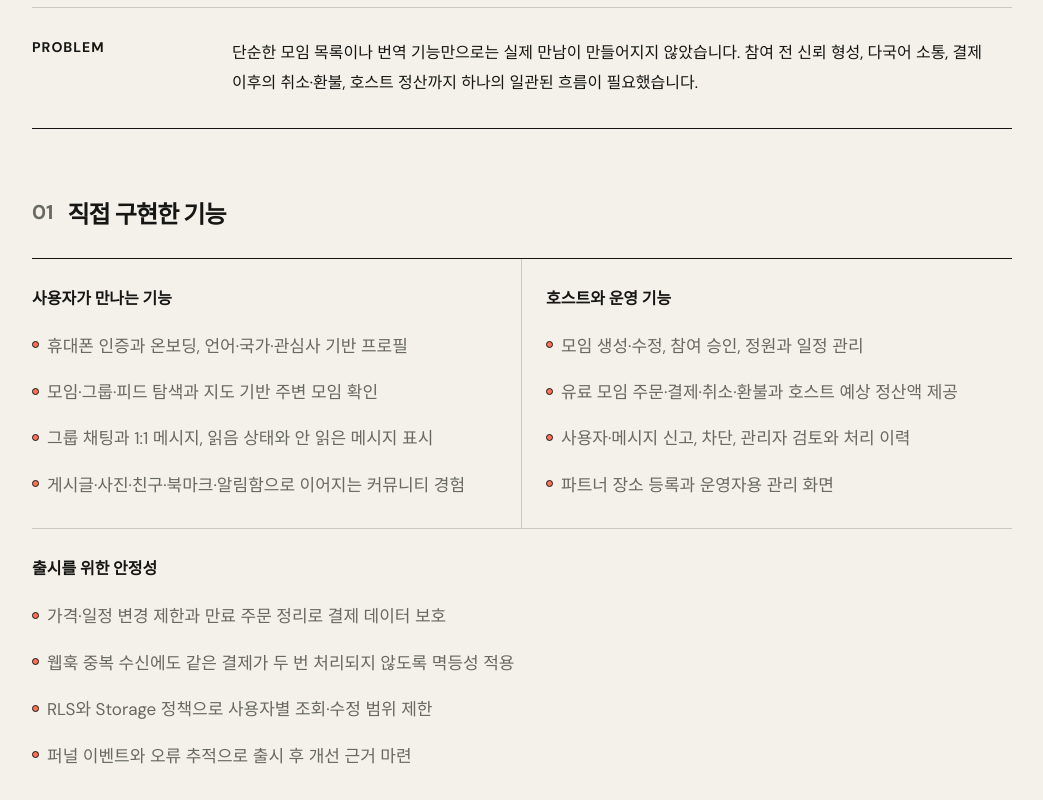
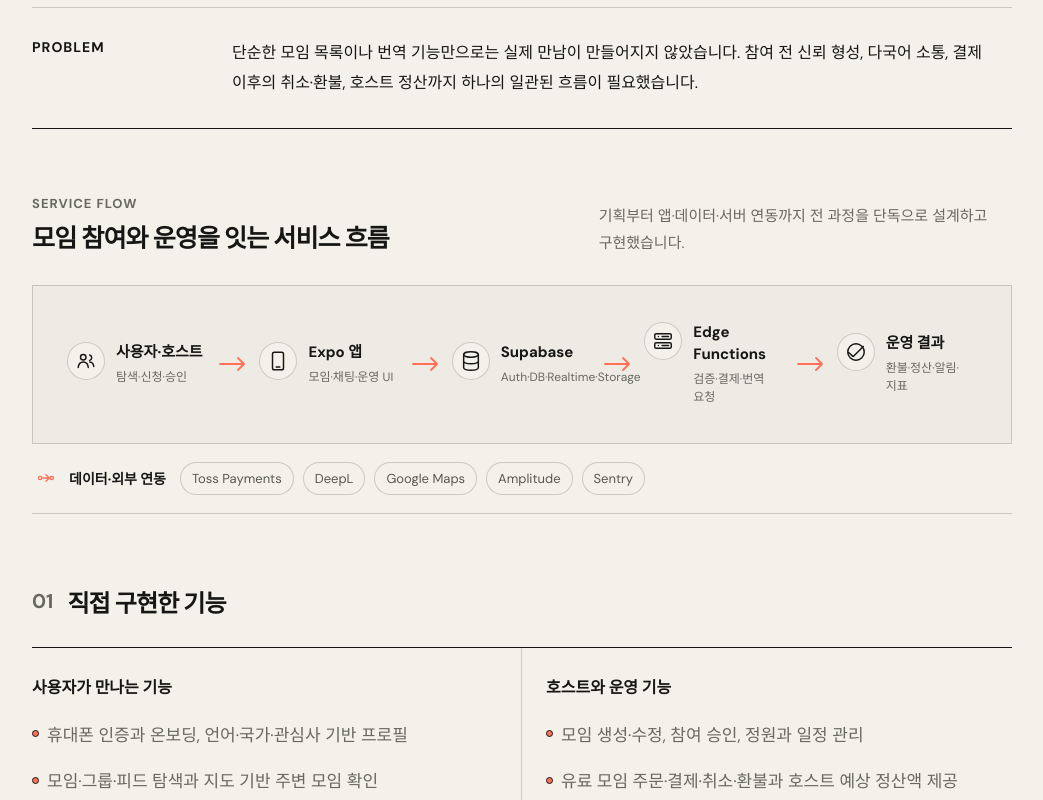
Before and after one commit to kwoney/kwoney-portfolio, a Next.js app: page / in a window 1280 px wide. Shown: the part 2360-3160 px from the top of the page, without its empty margins (218-1261 px from the left). Built offline with nearby package versions, Linux system fonts and the light colour scheme.

Commit message:
Add project service flow diagrams

```diff
--- /dev/null
+++ b/app/components/ProjectFlow.tsx
@@ -0,0 +1,83 @@
+type IconName = "people" | "mobile" | "server" | "database" | "ai" | "result";
+
+type Flow = {
+  title: string;
+  note: string;
+  nodes: { icon: IconName; label: string; detail: string }[];
+  integrations: string[];
+};
+
+const flows: Record<string, Flow> = {
+  kozit: {
+    title: "모임 참여와 운영을 잇는 서비스 흐름",
+    note: "기획부터 앱·데이터·서버 연동까지 전 과정을 단독으로 설계하고 구현했습니다.",
+    nodes: [
+      { icon: "people", label: "사용자·호스트", detail: "탐색·신청·승인" },
+      { icon: "mobile", label: "Expo 앱", detail: "모임·채팅·운영 UI" },
+      { icon: "database", label: "Supabase", detail: "Auth·DB·Realtime·Storage" },
+      { icon: "server", label: "Edge Functions", detail: "검증·결제·번역 요청" },
+      { icon: "result", label: "운영 결과", detail: "환불·정산·알림·지표" },
+    ],
+    integrations: ["Toss Payments", "DeepL", "Google Maps", "Amplitude", "Sentry"],
+  },
+  welfare: {
+    title: "질문에서 정책 근거까지 이어지는 흐름",
+    note: "팀 전체 서비스 구조입니다. 제가 맡은 화면·Django API·매칭 개선·에이전트 연동 범위는 아래에서 구분했습니다.",
+    nodes: [
+      { icon: "people", label: "질문·프로필", detail: "나이·지역·소득·가구" },
+      { icon: "mobile", label: "Next.js", detail: "검색·정책 카드·근거 UI" },
+      { icon: "server", label: "Django API", detail: "계정·정책·스크랩·채팅" },
+      { icon: "ai", label: "검색·자격 판정", detail: "LangGraph 도구·명시적 규칙" },
+      { icon: "result", label: "추천과 근거", detail: "충족·미충족 조건 표시" },
+    ],
+    integrations: ["PostgreSQL", "ChromaDB", "BM25·Dense·Reranker", "MCP", "OpenAI API"],
+  },
+  miary: {
+    title: "일기 저장부터 감정 회고까지의 흐름",
+    note: "팀 전체 서비스 흐름이며, 프론트엔드와 DB 전환·NLP 호출 복구 등 제 작업 범위는 아래 사례에서 구분했습니다.",
+    nodes: [
+      { icon: "people", label: "일기 작성", detail: "텍스트·사진·음성 입력" },
+      { icon: "mobile", label: "React", detail: "편집·탐색·결과 화면" },
+      { icon: "server", label: "Spring Boot", detail: "인증·일기·분석 호출" },
+      { icon: "ai", label: "FastAPI NLP", detail: "감정·키워드·피드백" },
+      { icon: "result", label: "저장·회고", detail: "상세·통계·AI 대화" },
+    ],
+    integrations: ["PostgreSQL", "MyBatis", "챗봇", "STT", "Docker Compose"],
+  },
+};
+
+function FlowIcon({ name }: { name: IconName }) {
+  if (name === "people") return <svg viewBox="0 0 24 24" aria-hidden="true"><circle cx="9" cy="8" r="3"/><path d="M3.5 19c.4-4 2.2-6 5.5-6s5.1 2 5.5 6M16 5.5a3 3 0 0 1 0 5.8M16 13c2.8.2 4.2 2.1 4.5 5"/></svg>;
+  if (name === "mobile") return <svg viewBox="0 0 24 24" aria-hidden="true"><rect x="6" y="2.5" width="12" height="19" rx="2"/><path d="M10 18.5h4"/></svg>;
+  if (name === "server") return <svg viewBox="0 0 24 24" aria-hidden="true"><rect x="3" y="4" width="18" height="6" rx="1.5"/><rect x="3" y="14" width="18" height="6" rx="1.5"/><path d="M7 7h.01M7 17h.01M11 7h7M11 17h7"/></svg>;
+  if (name === "database") return <svg viewBox="0 0 24 24" aria-hidden="true"><ellipse cx="12" cy="5" rx="8" ry="3"/><path d="M4 5v7c0 1.7 3.6 3 8 3s8-1.3 8-3V5M4 12v7c0 1.7 3.6 3 8 3s8-1.3 8-3v-7"/></svg>;
+  if (name === "ai") return <svg viewBox="0 0 24 24" aria-hidden="true"><path d="m12 2 1.4 5.2L18 10l-4.6 2.8L12 18l-1.4-5.2L6 10l4.6-2.8L12 2Z"/><path d="m19 15 .7 2.3L22 18l-2.3.7L19 21l-.7-2.3L16 18l2.3-.7L19 15Z"/></svg>;
+  return <svg viewBox="0 0 24 24" aria-hidden="true"><path d="M4 12.5 9 17l11-11"/><circle cx="12" cy="12" r="9"/></svg>;
+}
+
+function ArrowIcon() {
+  return <svg className="flow-arrow" viewBox="0 0 28 16" aria-hidden="true"><path d="M1 8h24M19 2l6 6-6 6"/></svg>;
+}
+
+export default function ProjectFlow({ projectId }: { projectId: string }) {
+  const flow = flows[projectId];
+  if (!flow) return null;
+
+  return <section className="flow-section" aria-labelledby={`flow-${projectId}`}>
+    <div className="flow-heading">
+      <div><p className="flow-label">Service flow</p><h4 id={`flow-${projectId}`}>{flow.title}</h4></div>
+      <p>{flow.note}</p>
+    </div>
+    <div className="flow-track">
+      {flow.nodes.map((node, index) => <div className="flow-fragment" key={node.label}>
+        <article className="flow-node">
+          <span className="flow-icon"><FlowIcon name={node.icon} /></span>
+          <strong>{node.label}</strong>
+          <span>{node.detail}</span>
+        </article>
+        {index < flow.nodes.length - 1 && <ArrowIcon />}
+      </div>)}
+    </div>
+    <div className="flow-integrations"><span className="flow-link-icon"><svg viewBox="0 0 24 24" aria-hidden="true"><path d="M8 12h8M12 8l4 4-4 4"/><circle cx="5" cy="12" r="2"/><circle cx="19" cy="12" r="2"/></svg></span><strong>데이터·외부 연동</strong>{flow.integrations.map((item) => <span className="flow-chip" key={item}>{item}</span>)}</div>
+  </section>;
+}
--- a/app/components/ProjectTabs.tsx
+++ b/app/components/ProjectTabs.tsx
@@ -2,6 +2,7 @@
 
 import { useRef, useState } from "react";
 import ImplementationCases from "./ImplementationCases";
+import ProjectFlow from "./ProjectFlow";
 
 type Project = {
   id: string;
@@ -262,6 +263,8 @@ export default function ProjectTabs() {
           <p>{active.problem}</p>
         </div>
 
+        <ProjectFlow projectId={active.id} key={`flow-${active.id}`} />
+
         <section className="feature-section" aria-labelledby={`features-${active.id}`}>
           <div className="subsection-heading"><span>01</span><h4 id={`features-${active.id}`}>{active.id === "kozit" ? "직접 구현한 기능" : "주요 기능과 참여 영역"}</h4></div>
           {active.id !== "kozit" && <p className="contribution-note">팀 프로젝트의 기능 흐름을 함께 소개합니다. 위에 표시한 담당 영역을 중심으로 개발·개선·연동에 참여했으며, 팀 전체 기능의 단독 개발을 의미하지 않습니다.</p>}
@@ -289,7 +292,7 @@ export default function ProjectTabs() {
           <div className="result-grid">{active.results.map((result, index) => <article className="result-card" key={result}><span className="result-index" aria-hidden="true">{String(index + 1).padStart(2, "0")}</span><p>{result}</p></article>)}</div>
         </section>
 
-        <div className="stack-list" aria-label="사용 기술">{active.stack.map((item) => <span key={item}>{item}</span>)}</div>
+        <div className="stack-list" aria-label="사용 기술"><strong>사용 기술</strong>{active.stack.map((item) => <span key={item}>{item}</span>)}</div>
         <nav className="project-pagination" aria-label="다른 프로젝트 보기">
           <button type="button" onClick={() => selectProject(activeIndex - 1)}>← {projects[(activeIndex + projects.length - 1) % projects.length].name}</button>
           <span>{activeIndex + 1} / {projects.length}</span>
--- a/app/globals.css
+++ b/app/globals.css
@@ -199,6 +199,24 @@ a:focus-visible, button:focus-visible { outline:2px solid currentColor; outline-
 .project-problem { padding:30px 0; display:grid; grid-template-columns:170px 1fr; gap:30px; border-bottom:1px solid var(--ink); }
 .project-problem>span { font-size:14px; font-weight:700; text-transform:uppercase; letter-spacing:.07em; }
 .project-problem p { max-width:780px; color:var(--ink); }
+.flow-section { padding:66px 0 4px; }
+.flow-heading { display:grid; grid-template-columns:minmax(0,1fr) minmax(280px,.8fr); gap:50px; align-items:end; margin-bottom:28px; }
+.flow-heading h4 { margin:0; font-size:25px; line-height:1.5; letter-spacing:-.035em; }
+.flow-heading>p { margin:0; color:var(--muted); font-size:15px; line-height:1.8; }
+.flow-label { margin:0 0 8px; color:var(--muted); font-size:13px; font-weight:700; letter-spacing:.08em; text-transform:uppercase; }
+.flow-track { display:flex; align-items:stretch; padding:22px; border:1px solid var(--line); background:rgba(22,23,20,.025); }
+.flow-fragment { display:contents; }
+.flow-node { min-width:0; flex:1 1 0; display:grid; grid-template-columns:38px minmax(0,1fr); gap:4px 11px; align-content:center; padding:14px 12px; }
+.flow-icon { grid-row:1/3; width:38px; height:38px; display:grid; place-items:center; border:1px solid var(--line); border-radius:50%; background:var(--paper); color:var(--ink); }
+.flow-icon svg,.flow-link-icon svg { width:22px; height:22px; fill:none; stroke:currentColor; stroke-width:1.6; stroke-linecap:round; stroke-linejoin:round; }
+.flow-node strong { align-self:end; font-size:15px; line-height:1.45; }
+.flow-node>span:last-child { color:var(--muted); font-size:12px; line-height:1.55; }
+.flow-arrow { flex:0 0 28px; align-self:center; width:28px; height:16px; fill:none; stroke:var(--project-accent); stroke-width:1.8; stroke-linecap:round; stroke-linejoin:round; }
+.flow-integrations { display:flex; flex-wrap:wrap; align-items:center; gap:9px; padding:18px 0; border-bottom:1px solid var(--line); color:var(--muted); }
+.flow-link-icon { width:28px; height:28px; display:grid; place-items:center; color:var(--project-accent); }
+.flow-link-icon svg { width:20px; height:20px; }
+.flow-integrations>strong { margin-right:5px; color:var(--ink); font-size:14px; }
+.flow-chip { padding:7px 11px; border:1px solid var(--line); border-radius:100px; background:var(--paper); color:#57594f; font-size:13px; }
 .feature-section,.tech-section,.result-section { padding-top:66px; }
 .case-section { padding-top:66px; }
 .case-intro { margin:0 0 24px; color:var(--muted); font-size:16px; line-height:1.8; }
@@ -251,6 +269,7 @@ a:focus-visible, button:focus-visible { outline:2px solid currentColor; outline-
 .result-index { display:block; margin-bottom:24px; color:#c9c7bd; font-size:20px; font-weight:700; font-variant-numeric:tabular-nums; }
 .result-grid p { margin:0; color:var(--paper); font-weight:500; }
 .stack-list { margin-top:52px; padding-top:20px; display:flex; flex-wrap:wrap; gap:8px; border-top:1px solid var(--line); }
+.stack-list>strong { flex:0 0 100%; margin-bottom:7px; font-size:15px; }
 .stack-list span { padding:8px 13px; border:1px solid var(--line); border-radius:100px; color:#57594f; font-size:15px; }
 .contribution-note { margin:0 0 22px; color:var(--muted); font-size:15px; line-height:1.8; }
 .code-evidence { margin-top:32px; display:flex; flex-wrap:wrap; gap:16px; align-items:center; font-size:13px; }
@@ -299,6 +318,11 @@ a:focus-visible, button:focus-visible { outline:2px solid currentColor; outline-
   .project-tabs button { min-width:0; padding:16px 10px; }
   .project-summary { grid-template-columns:1fr; padding:26px; }
   .project-overview { grid-template-columns:1fr; gap:24px; }
+  .flow-heading { grid-template-columns:1fr; gap:14px; }
+  .flow-track { flex-direction:column; padding:18px; }
+  .flow-fragment { display:contents; }
+  .flow-node { width:100%; padding:12px 4px; }
+  .flow-arrow { transform:rotate(90deg); margin:2px 0 2px 9px; }
   .feature-columns { grid-template-columns:1fr; }
   .feature-group,.feature-group+.feature-group { padding:24px 0 10px; border-right:0; border-bottom:1px solid var(--line); }
   .experience { padding-left:18px; padding-right:18px; }
```
